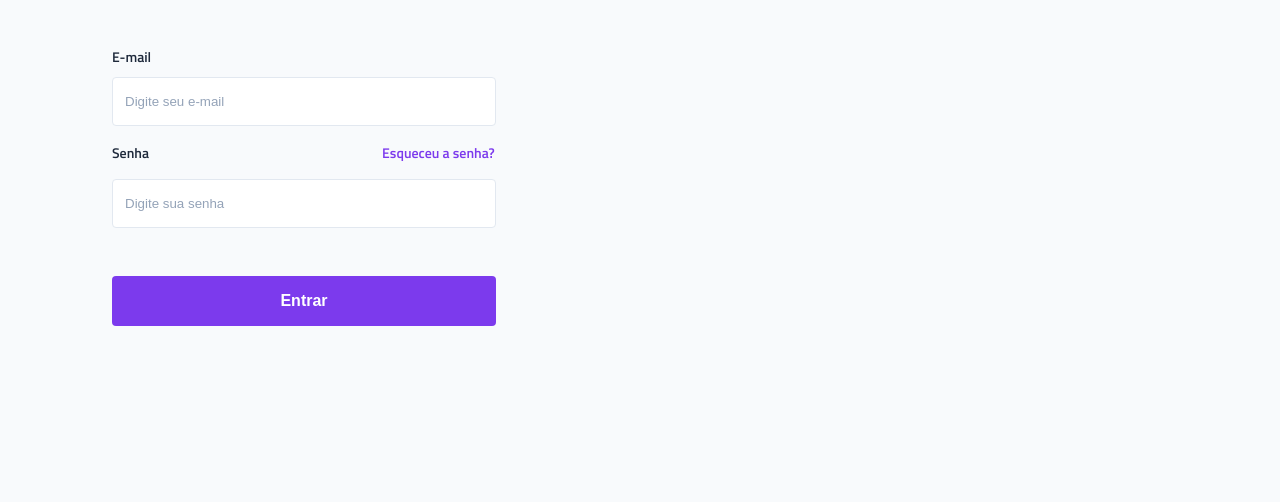
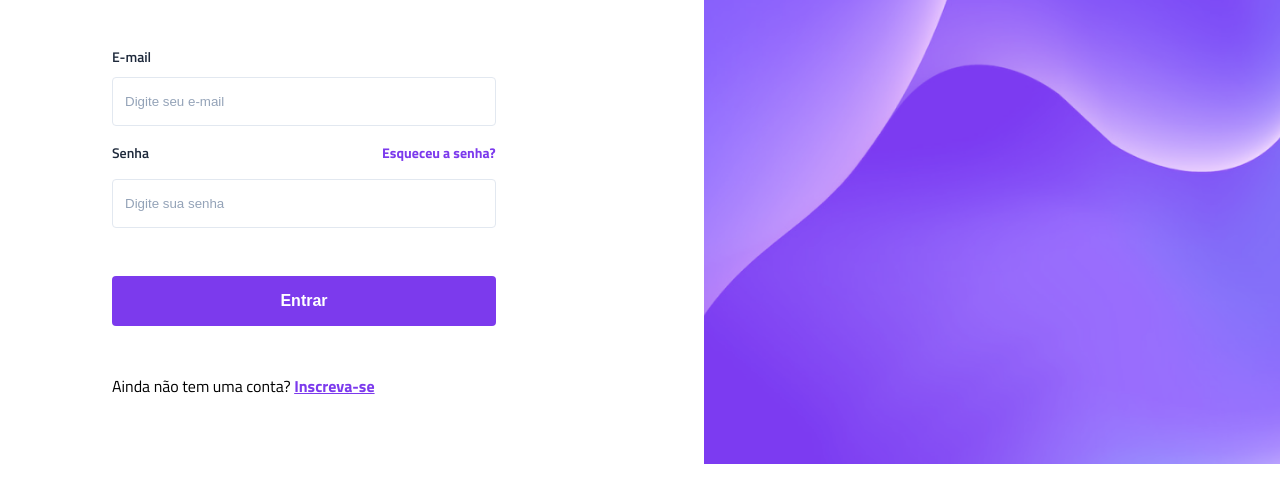
Before and after one commit to guilherme-kunsch/Tela_Login, a plain HTML site: page index.html in a window 1280 px wide. Shown: the part 336-838 px from the top of the page. Drawn offline with Linux system fonts and the light colour scheme.

Commit message:
finalizando projeto

```diff
--- a/index.html
+++ b/index.html
@@ -15,9 +15,11 @@
 
   <body>
     <div class="main">
+      <div class="esquerda">
         <div class="logo">
           <img src="assets/logo.svg" alt="logo vertigo" />
         </div>
+        <form action="post">
           <div class="content">
             <div class="texts">
               <h1>Acesse a plataforma</h1>
@@ -39,7 +41,7 @@
               </div>
               <div class="reset-password">
                 <p>Senha</p>
-            <p>Esqueceu a senha?</p>
+                <a href="http://">Esqueceu a senha?</a>
               </div>
               <div class="password">
                 <input
@@ -50,10 +52,16 @@
                 />
               </div>
               <div class="button">
-            <button>Entrar</button>
+                <button type="submit">Entrar</button>
+              </div>
+              <div class="sign-up">
+                Ainda não tem uma conta? <a href="http://">Inscreva-se</a>
               </div>
             </div>
           </div>
+        </form>
+      </div>
+      <div class="direita"></div>
     </div>
   </body>
 </html>
--- a/style.css
+++ b/style.css
@@ -6,7 +6,13 @@
 
 body {
   font-family: Titillium Web;
-  background: #f8fafc;
+}
+
+.main {
+  display: grid;
+  grid-template-columns: 1fr 1fr;
+  max-width: 1440px;
+  margin: 0 auto;
 }
 
 .logo {
@@ -14,7 +20,6 @@ body {
 }
 
 .content {
-  width: 384px;
   margin: 114px 208px 209px 112px;
 }
 
@@ -86,10 +91,11 @@ body {
   gap: 233px;
 }
 
-.inputs .reset-password p:last-child {
+.inputs .reset-password a {
   color: #7c3aed;
   font-size: 14px;
-  font-weight: 600;
+  font-weight: 700;
+  text-decoration: none;
 }
 
 .inputs input::placeholder {
@@ -115,4 +121,32 @@ body {
   align-items: center;
   border-radius: 4px;
   border: none;
+  cursor: pointer;
 }
+
+.button button:hover {
+  background: #9f67ff;
+}
+
+.sign-up {
+  margin-top: 32px;
+}
+
+.sign-up p {
+  color: #475569;
+  font-size: 16px;
+  font-weight: 400;
+}
+
+.sign-up a {
+  color: #7c3aed;
+  font-size: 16px;
+  font-weight: 700;
+}
+
+.direita {
+  background: url(assets/img.png) no-repeat top center/cover;
+  height: 100vh;
+  overflow: hidden;
+  background-size: cover;
+}
```
Also changed, not shown: .github/tela_login.png (added), assets/img.png (added), 1 other file. Lines whose indentation alone changed are shown as unchanged.
